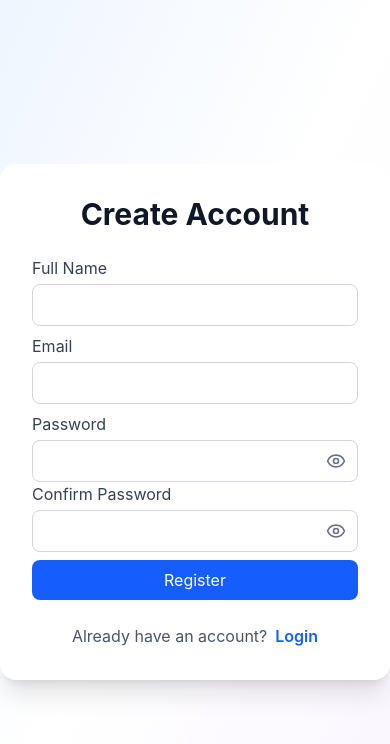
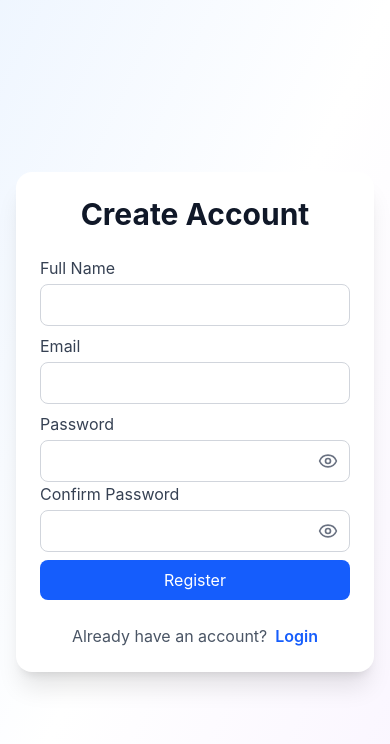
Before and after one commit to Rakesh-0402/PR-Reviewer, a React app in the folder Frontend/: page /signup in a window 390 px wide. Shown: the top 744 px of the page. Built offline with nearby package versions, Linux system fonts and the light colour scheme; no server answers; the HTML template or start-up script is replaced by a standard one.

Commit message:
make signupPage fully responsive

```diff
--- a/Frontend/src/pages/Signup.jsx
+++ b/Frontend/src/pages/Signup.jsx
@@ -64,11 +64,11 @@ export default function Signup() {
   return (
     <form
       onSubmit={handleSubmit}
-      className="min-h-screen flex items-center justify-center
+      className="min-h-screen flex items-center justify-center px-4 sm:px-6
                  bg-gradient-to-br from-blue-50 via-white to-purple-50
                  dark:from-gray-950 dark:via-gray-900 dark:to-gray-950">
       <div
-        className="bg-white dark:bg-gray-900 rounded-2xl shadow-xl p-8 w-full max-w-md">
+        className="bg-white dark:bg-gray-900 rounded-2xl shadow-xl p-6 sm:p-8 w-full max-w-md">
 
       <h1 className="text-3xl font-bold mb-6 text-center text-gray-900 dark:text-gray-100">
         Create Account</h1>
```
